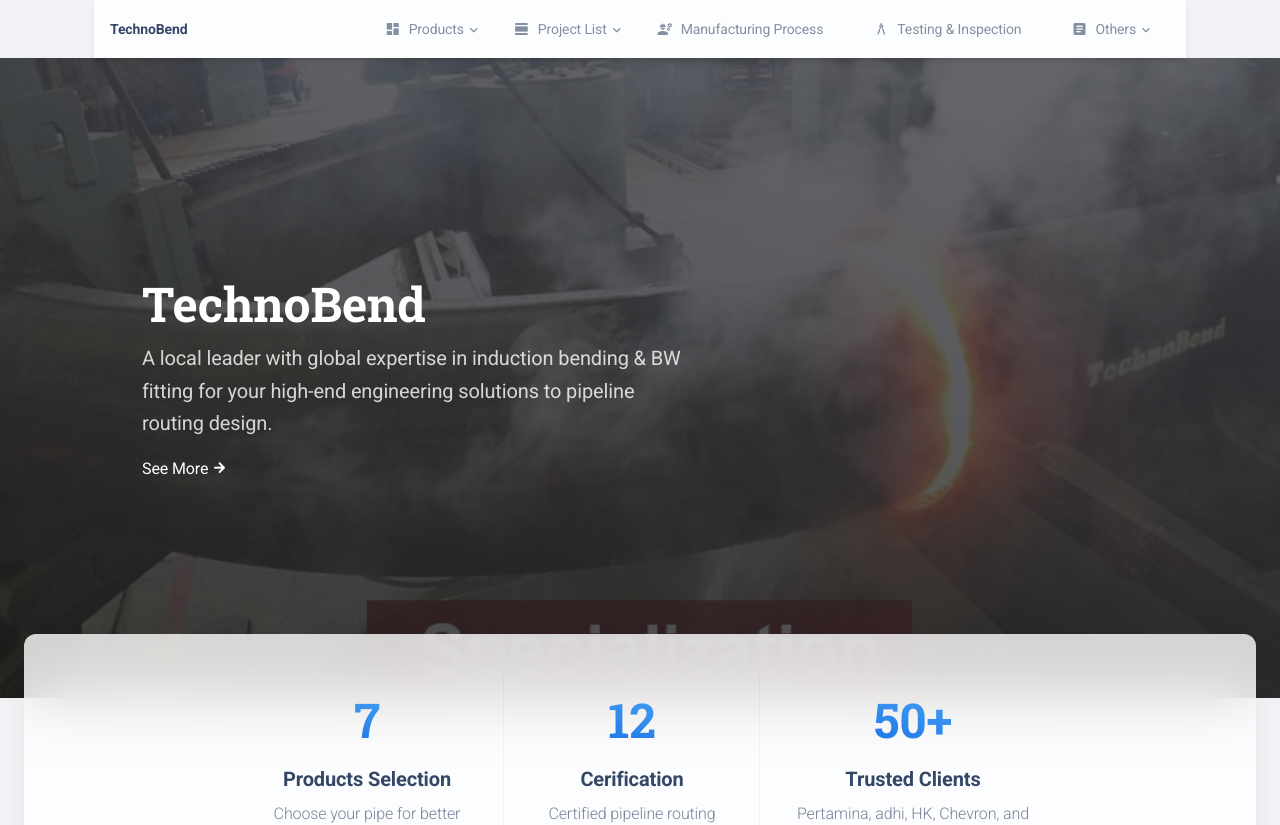
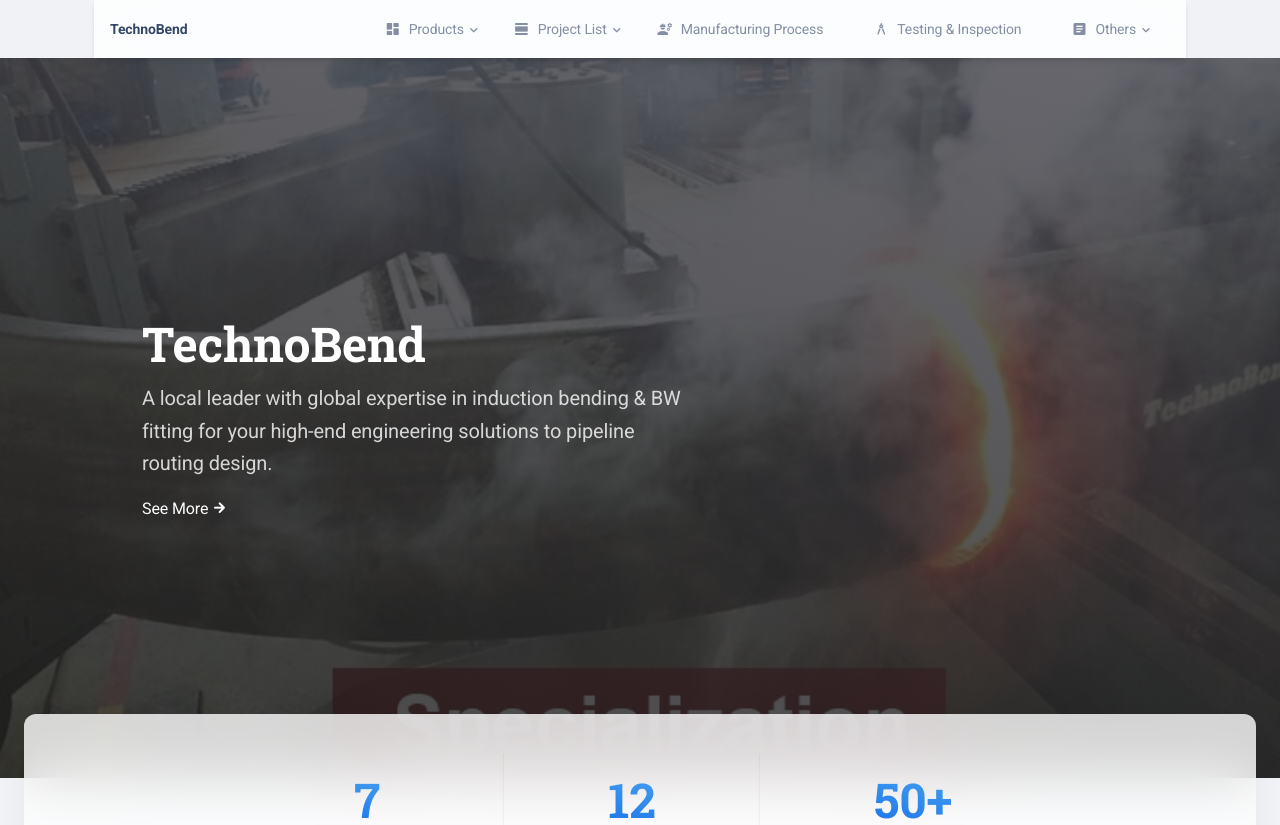
Before and after one commit to KevinIswara/technobend-fe, a React (Create React App) app: page /presentation in a window 1280 px wide. Shown: the top 825 px of the page. Built offline with nearby package versions, Linux system fonts and the light colour scheme.

Commit message:
Change headers size to 90vh

```diff
--- a/src/pages/Presentation/components/Headers/index.js
+++ b/src/pages/Presentation/components/Headers/index.js
@@ -20,7 +20,7 @@
         backgroundSize: "cover",
         backgroundPosition: "center",
       }}
-      minHeight="80vh"
+      minHeight="90vh"
       width="100%"
     >
       <Container>
```
